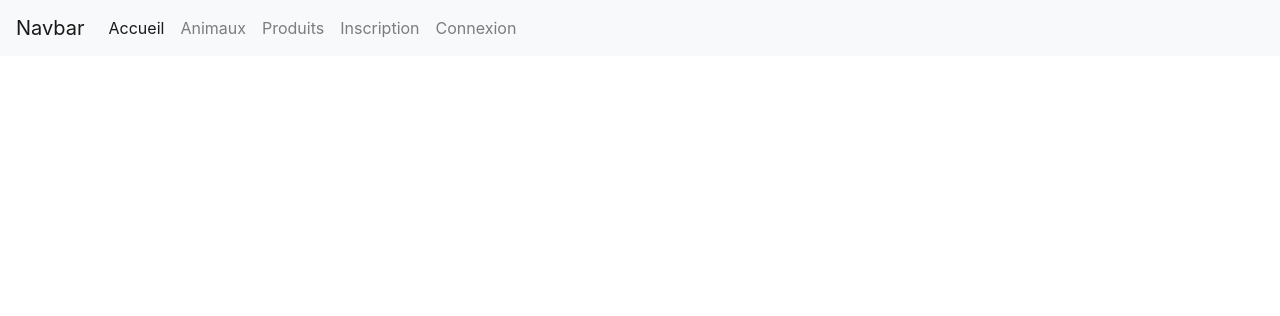
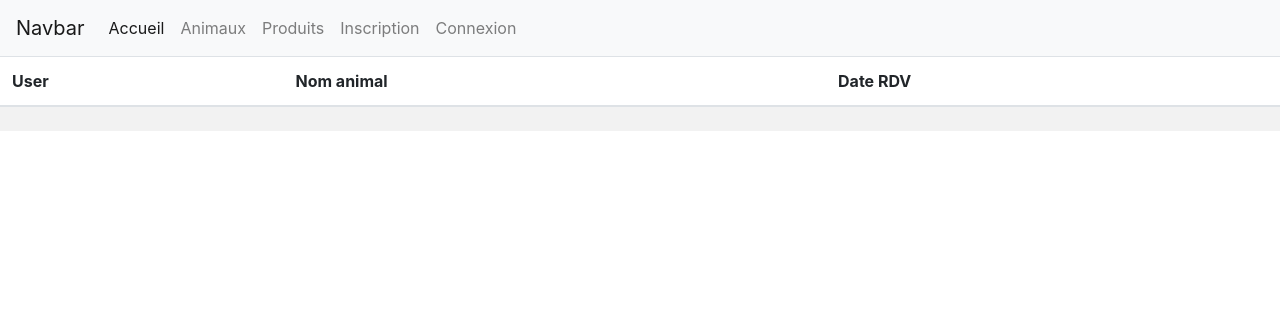
Before and after one commit to Zhiwei-Zhu/projet-php-animalerie, a PHP site: template App/View/Commandes/adminIndexViews.php in a window 1280 px wide. Shown: the top 316 px of the page. Run offline with PHP 8.4, Linux system fonts and the light colour scheme; the template is opened without the code that fills it: most values are stand-ins (such as "Sample title", 1, 10 or a date in 2020); lists and menus that the app fills with data are empty.

Commit message:
adminIndexViews update

```diff
--- a/App/Controller/AnimalController.php
+++ b/App/Controller/AnimalController.php
@@ -59,7 +59,11 @@ class AnimalController extends Controller{
 
     public function reservation(){
         $reservations = $this->ReservationModel->findAll();
-        return $this->render("Animaux/adminindexView", ['reservations' => $reservations]);
+        foreach ($reservations as $reservation){
+            $reservation->user_id= $this->UserModel->find($reservation->user_id);
+            $reservation->animal_id= $this->AnimalModel->find($reservation->animal_id);
+        }
+        return $this->render("Animaux/adminIndexViews", ['reservations' => $reservations]);
     }
 
     public function newReservation()
--- a/App/View/Commandes/adminIndexViews.php
+++ b/App/View/Commandes/adminIndexViews.php
@@ -1,3 +1,19 @@
-<?php
 
-?>
+    <table class="table table-striped">
+        <thead>
+          <tr>
+            <th scope="col">User</th>
+            <th scope="col">Nom animal</th>
+            <th scope="col">Date RDV</th>
+          </tr>
+        </thead>
+        <tbody>
+            <?php foreach ($reservations as $reservation) : ?>
+                <tr>
+                    <td><?php $reservation->user_id->nom ?></td>
+                    <td><?php $reservation->animal_id->nom ?></td>
+                    <td><?php $reservation->daterdv ?></td>
+                </tr>
+            <?php endforeach ?>
+        </tbody>
+    </table>
```
